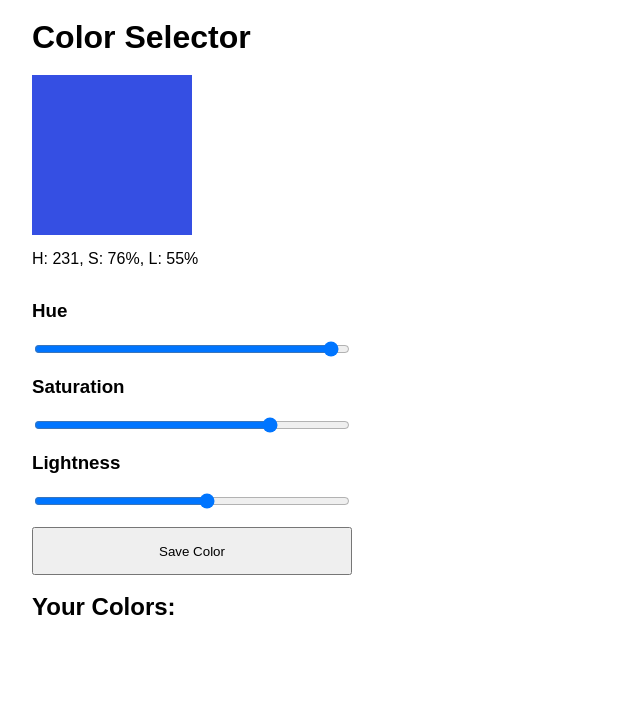
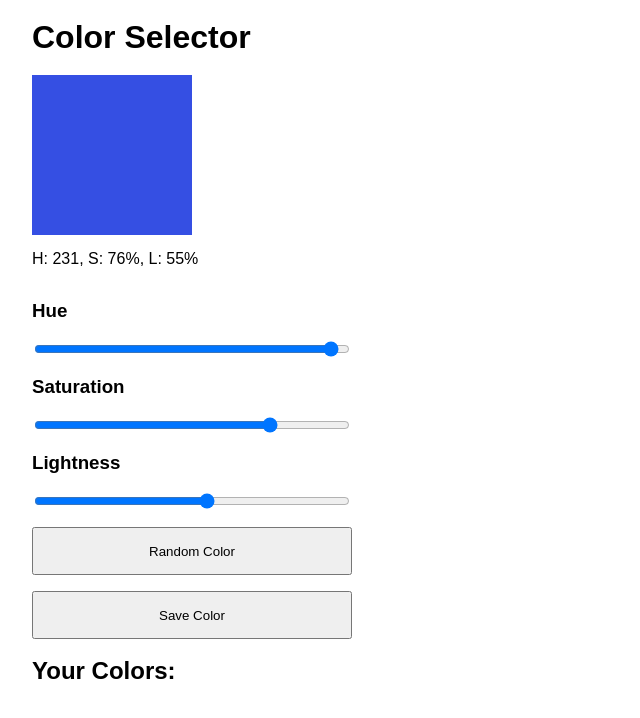
Before and after one commit to aperniciaro/colors, a React (Create React App) app: page / in a window 1280 px wide. Shown: the top 718 px of the page, without its empty margins (0-640 px from the left). Built offline with nearby package versions, Linux system fonts and the light colour scheme.

Commit message:
added random color button and fucntion

```diff
--- a/src/components/ColorPicker.js
+++ b/src/components/ColorPicker.js
@@ -5,6 +5,12 @@ export default function ColorPicker() {
   const [saturation, setSaturation] = useState(Math.floor(Math.random() * 100))
   const [lightness, setLightness] = useState(Math.floor(Math.random() * 100))
   const [savedColors, setSavedColors] = useState([])
+
+  const randomColor = () => {
+    setHue(Math.floor(Math.random() * 240))
+    setSaturation(Math.floor(Math.random() * 100))
+    setLightness(Math.floor(Math.random() * 100))
+  }
 
   return (
     <>
@@ -42,8 +48,8 @@ export default function ColorPicker() {
           onChange={event => setLightness(event.target.value)}
           value={lightness}
         />
+        <button onClick={event => randomColor()}>Random Color</button>
         <button
-          className="save-color"
           onClick={event =>
             setSavedColors(
               savedColors.concat({ h: hue, s: saturation, l: lightness })
```
